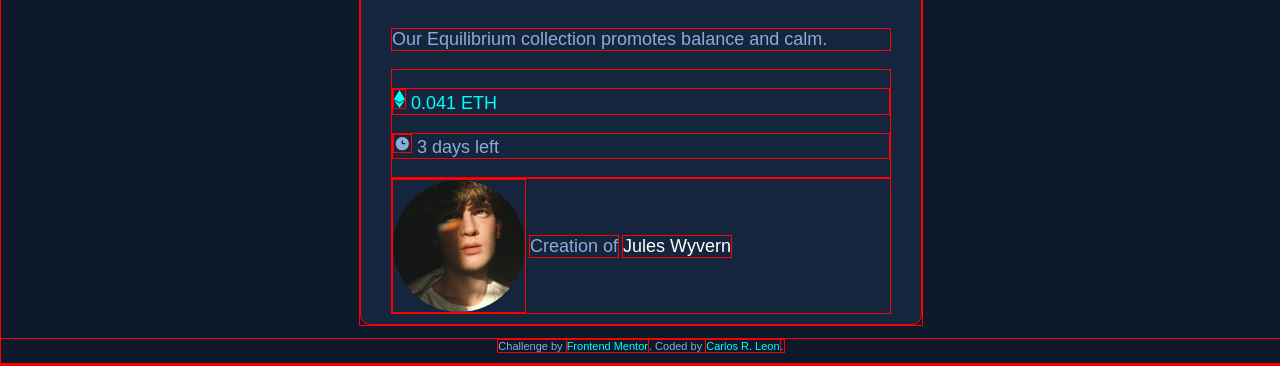
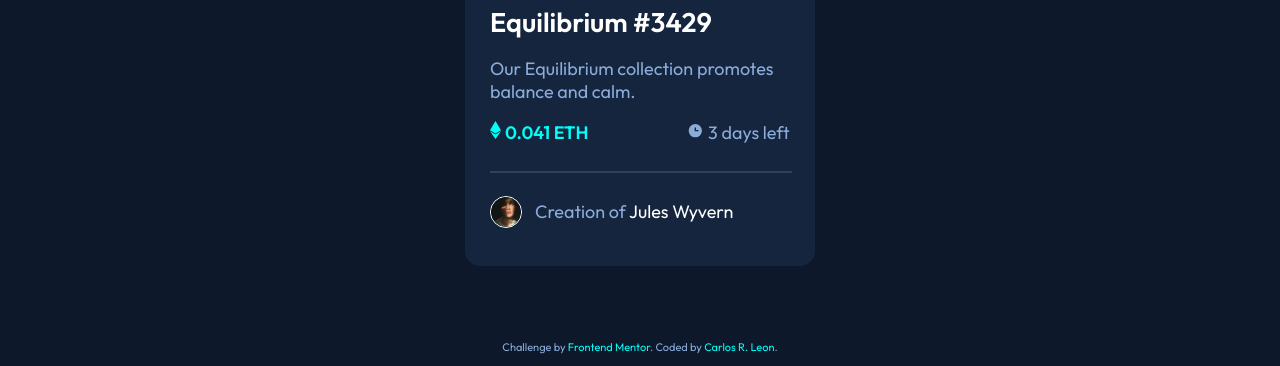
Before and after one commit to CarlosLeon0831/nft-preview-card-component, a plain HTML site: page index.html in a window 1280 px wide. Shown: the part 436-802 px from the top of the page. Drawn offline with Linux system fonts and the light colour scheme.

Commit message:
Set card styles

```diff
--- a/index.html
+++ b/index.html
@@ -16,12 +16,14 @@
     <main>
       <div class="card__container">
         <img src="./images/image-equilibrium.jpg" alt="Equilibrium Cube" class="hero-image"/>
+        <img src="./images/icon-view.svg" alt="eye" class="eye">
         <h1 class="title">Equilibrium #3429</h1>
-        <p>Our Equilibrium collection promotes balance and calm.</p>
+        <p class="description">Our Equilibrium collection promotes balance and calm.</p>
         <div class="info">
           <p class="price"><img src="./images/icon-ethereum.svg" alt="ethereum icon"> 0.041 ETH</p>
           <p class="days-left"><img src="./images/icon-clock.svg" alt="clock"> 3 days left</p>
         </div>
+        <hr>
         <div class="credit">
           <img src="./images/image-avatar.png" alt="creator avatar">
           <p>Creation of</p>
--- a/style.css
+++ b/style.css
@@ -1,6 +1,6 @@
-* {
+/* * {
     border: 1px solid red;
-}
+} */
 
 @import url('https://fonts.googleapis.com/css2?family=Outfit:wght@300;400;600&display=swap');
 
@@ -13,7 +13,7 @@ html, body {
     background: var(--main-bg);
     color: var(--white);
     font-family: 'Outfit', sans-serif;
-    font-weight: 300;
+    font-weight: 400;
     font-size: 18px;
     align-items: center;
     justify-content: center;
@@ -31,11 +31,19 @@ footer {
 
 h1 {
     font-weight: 600;
-    font-size: 2rem;
+    font-size: 1.5rem;
 }
 
 p {
     color: var(--soft-blue);
+}
+
+hr {
+    display: block;
+    height: 0px;
+    width: 100%;
+    border-color: var(--line);
+    border-style: solid;
 }
 
 main {
@@ -49,25 +57,69 @@ main {
     display: flex;
     flex-direction: column;
     background: var(--card-bg);
-    width: 500px;
-    padding: 10px 30px;
-    border-radius: 10px;
+    width: 300px;
+    padding: 25px 25px;
+    border-radius: 15px;
 }
 
 .hero-image {
     height: 300px;
     width: 300px;
+    border-radius: 10px;
+}
+
+.eye {
+    display: none;
+    padding: 120px;
+    border-radius: 10px;
+}
+
+.eye:hover {
+    display: block;
+    z-index: 99;
+    background: var(--cyan);
+}
+
+.author:hover,
+.title:hover {
+    color: var(--cyan);
+    cursor: pointer;
+}
+
+.description {
+    margin-top: 0;
+}
+
+.info {
+    display: flex;
+    gap: 5.5rem;
+    align-items: center;
+    justify-content: center;
 }
 
 .price {
     color: var(--cyan);
+    margin-top: 0;
+    font-weight: 600;
 }
+
+.days-left {
+    margin-top: 0;
+}
+
 
 .credit {
     display: flex;
     flex-direction: row;
     align-items: center;
     gap: 3px;
+}
+
+.credit img {
+    height: 30px;
+    border: 1px solid white;
+    border-radius: 50%;
+    margin-right: 10px;
 }
 
 .author {
```
